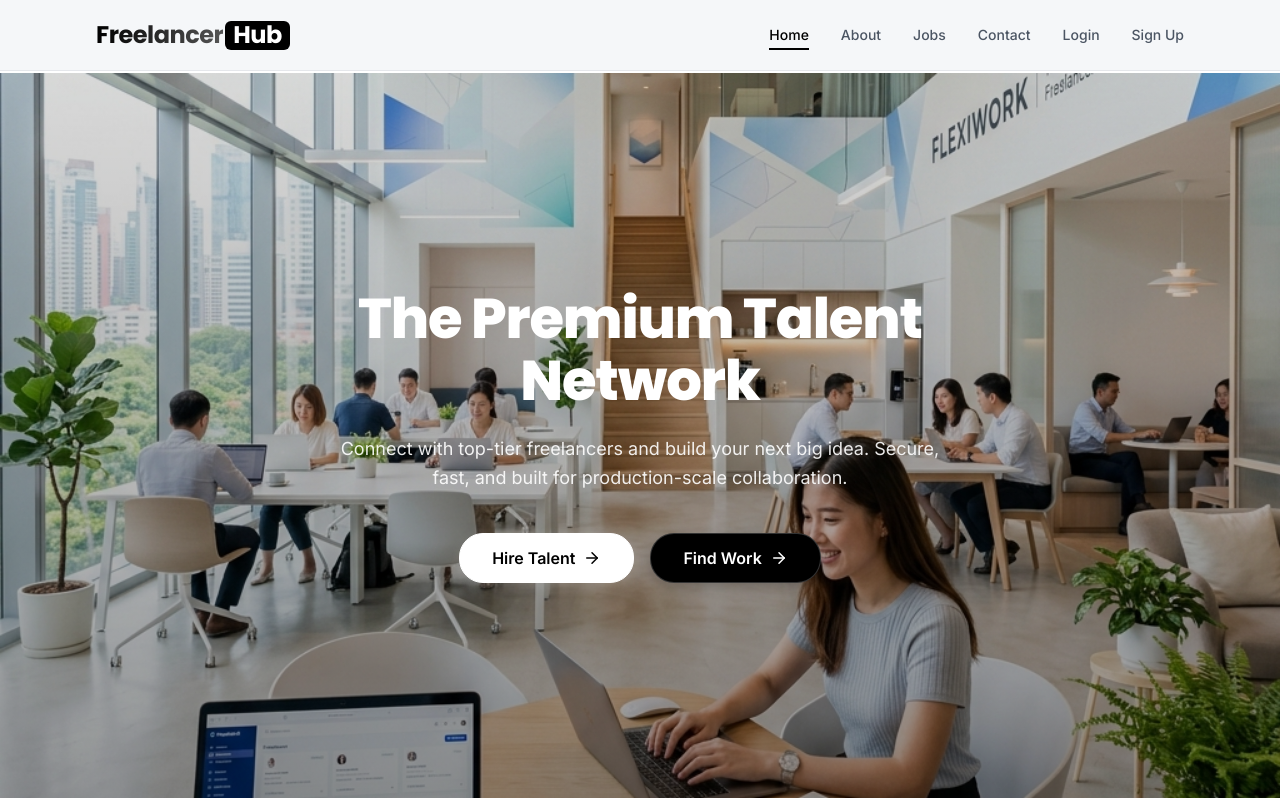
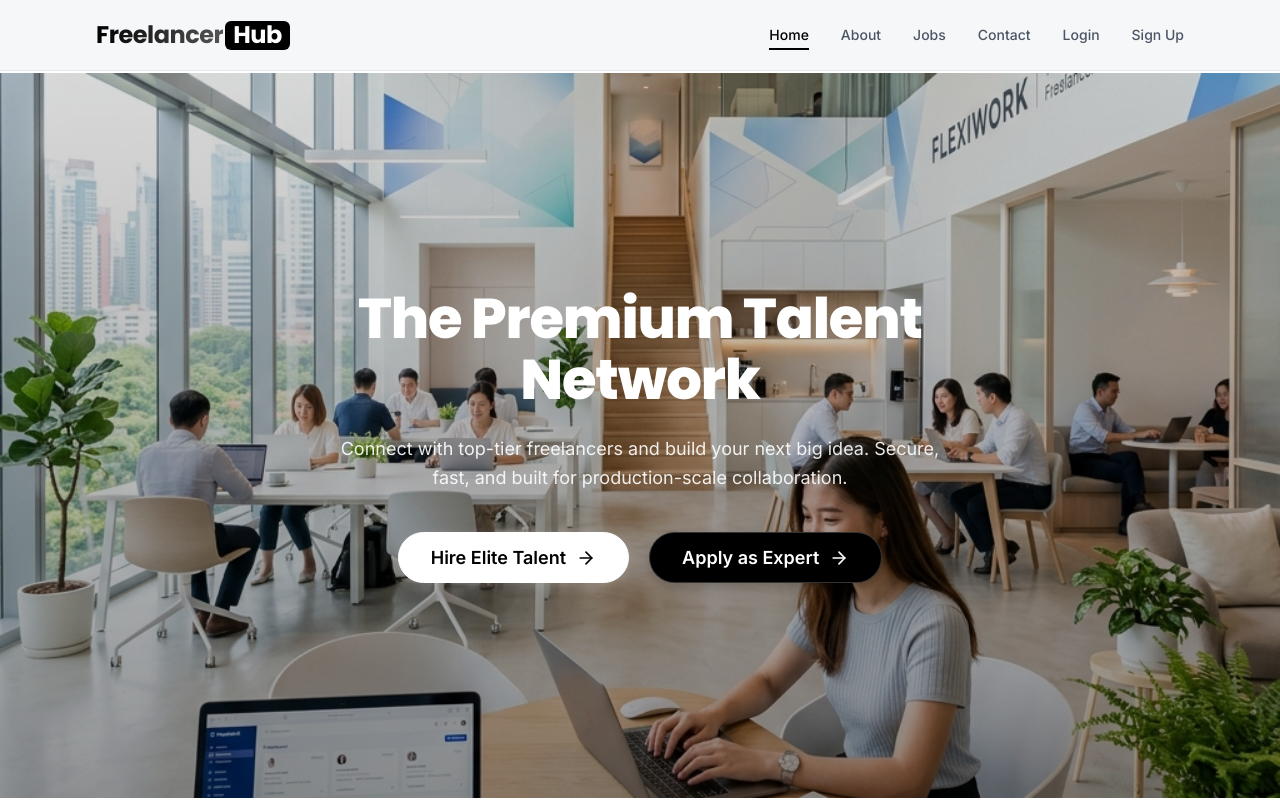
Before and after one commit to sanjaykumardk2006/FSD, a React (Vite) app in the folder client/: page / in a window 1280 px wide. Shown: the top 800 px of the page. Built offline with nearby package versions, Linux system fonts and the light colour scheme; no server answers.

Commit message:
comitted

```diff
--- a/client/src/pages/Home.jsx
+++ b/client/src/pages/Home.jsx
@@ -86,14 +86,14 @@ export const Home = () => {
           <p style={{ color: '#ffffff', opacity: 0.9 }}>
             Connect with top-tier freelancers and build your next big idea. Secure, fast, and built for production-scale collaboration.
           </p>
-          <div className="hero-buttons" style={{ display: 'flex', flexWrap: 'wrap', gap: '16px', justifyContent: 'center', marginTop: '32px' }}>
-            <button className="btn btn-primary" onClick={() => navigate('/signup')} style={{ padding: '14px 28px', fontSize: '16px', gap: '8px' }}>
-              Hire Talent
-              <svg className="btn-arrow" width="18" height="18" viewBox="0 0 24 24" fill="none" stroke="currentColor" strokeWidth="2" strokeLinecap="round" strokeLinejoin="round"><line x1="5" y1="12" x2="19" y2="12"></line><polyline points="12 5 19 12 12 19"></polyline></svg>
+          <div className="hero-buttons" style={{ display: 'flex', flexWrap: 'wrap', gap: '20px', justifyContent: 'center', marginTop: '40px' }}>
+            <button className="btn btn-primary" onClick={() => navigate('/signup')} style={{ padding: '18px 40px', fontSize: '18px', fontWeight: '600', gap: '10px', borderRadius: '50px' }}>
+              Hire Elite Talent
+              <svg className="btn-arrow" width="20" height="20" viewBox="0 0 24 24" fill="none" stroke="currentColor" strokeWidth="2" strokeLinecap="round" strokeLinejoin="round"><line x1="5" y1="12" x2="19" y2="12"></line><polyline points="12 5 19 12 12 19"></polyline></svg>
             </button>
-            <button className="btn btn-secondary" onClick={() => navigate('/signup')} style={{ padding: '14px 28px', fontSize: '16px', gap: '8px' }}>
-              Find Work
-              <svg className="btn-arrow" width="18" height="18" viewBox="0 0 24 24" fill="none" stroke="currentColor" strokeWidth="2" strokeLinecap="round" strokeLinejoin="round"><line x1="5" y1="12" x2="19" y2="12"></line><polyline points="12 5 19 12 12 19"></polyline></svg>
+            <button className="btn btn-secondary" onClick={() => navigate('/signup')} style={{ padding: '18px 40px', fontSize: '18px', fontWeight: '600', gap: '10px', borderRadius: '50px' }}>
+              Apply as Expert
+              <svg className="btn-arrow" width="20" height="20" viewBox="0 0 24 24" fill="none" stroke="currentColor" strokeWidth="2" strokeLinecap="round" strokeLinejoin="round"><line x1="5" y1="12" x2="19" y2="12"></line><polyline points="12 5 19 12 12 19"></polyline></svg>
             </button>
           </div>
         </div>
```
